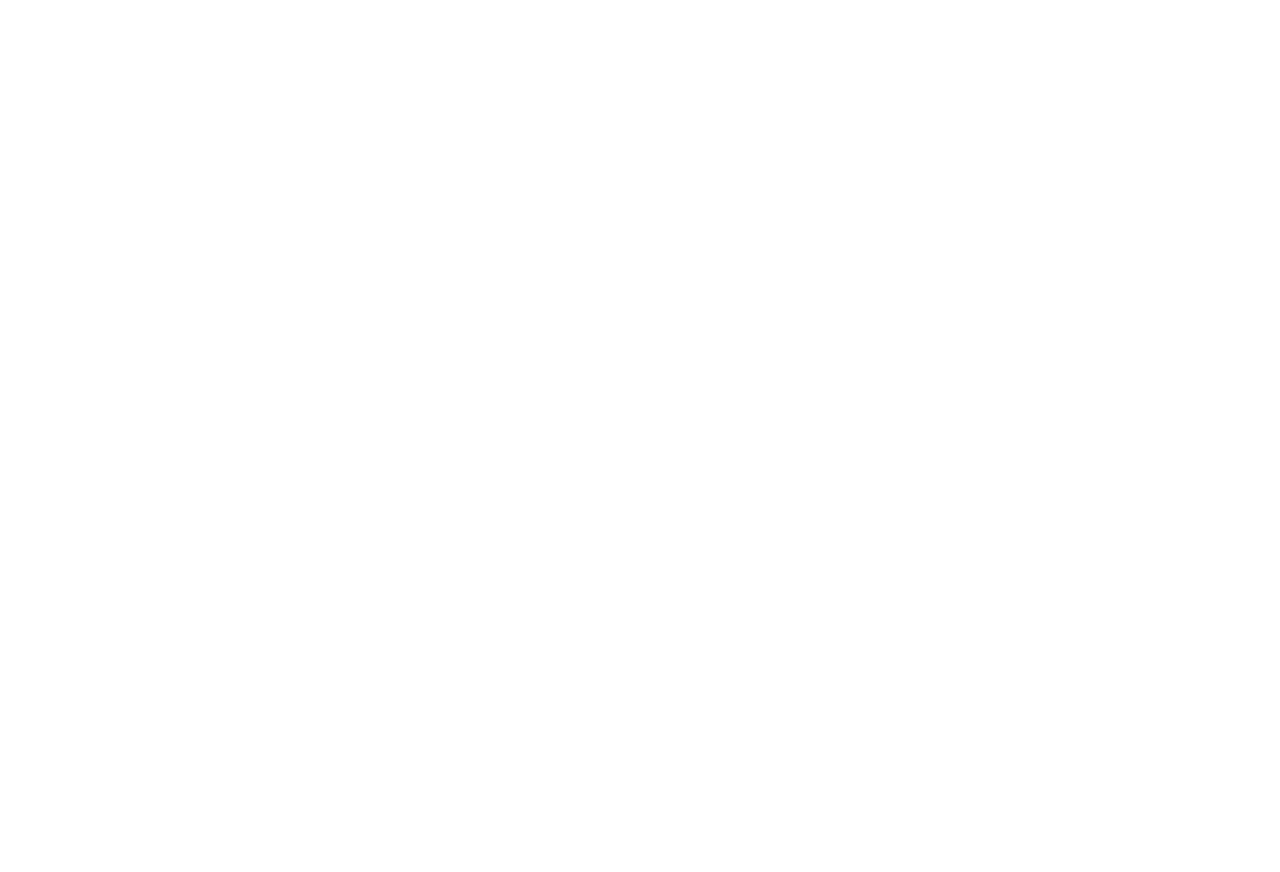
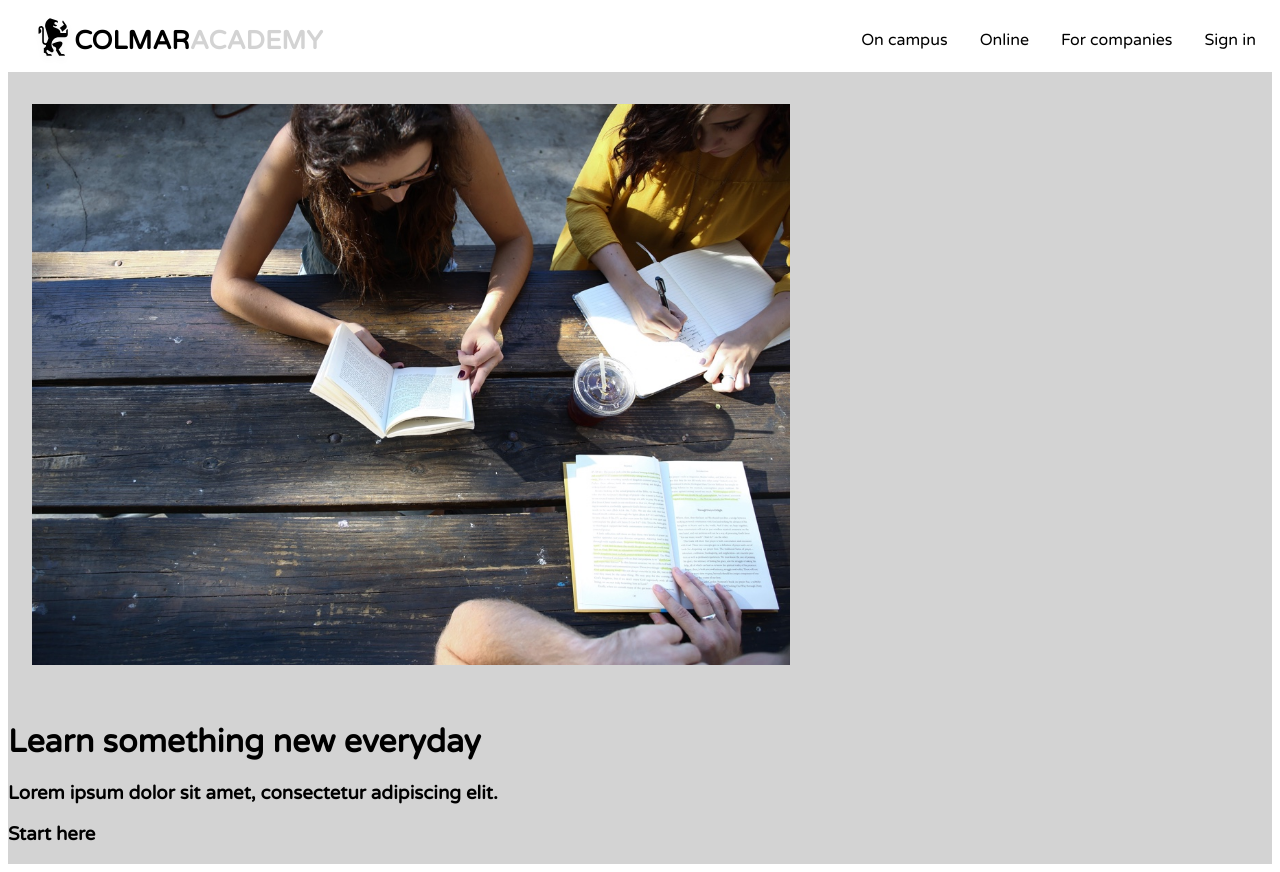
Before and after one commit to rmarsh11/ColmarAcademy, a plain HTML site: page index.html in a window 1280 px wide. Before the commit the page ends 800 px from the top, so only its background shows below. Drawn offline with Linux system fonts and the light colour scheme.

Commit message:
Nav Complete/ Banner Under Construction

```diff
--- a/index.html
+++ b/index.html
@@ -2,11 +2,44 @@
 <html>
 <head>
   <link rel="stylesheet" type="text/css" href="./resources/css/style.css">
+  <link href="https://fonts.googleapis.com/css?family=Varela+Round" rel="stylesheet">
+
 </head>
 
 <body>
 
 <!-- Header -->
+
+<header>
+  <nav class="container">
+    <div class="logo">
+      <img src="resources/media/images/ic-logo.svg">
+      <h3>COLMAR<span class="special-color">ACADEMY</span></h3>
+    </div>
+
+    <div class="menu">
+      <ul>
+        <li>On campus</li>
+        <li>Online</li>
+        <li>For companies</li>
+        <li>Sign in</li>
+      </ul>
+    </div>
+  </nav>
+
+<!-- Banner -->
+
+    <div class="flex-container">
+      <div class="main-banner">
+        <img src="resources/media/images/banner.jpg">
+        <h1>Learn something new everyday</h1>
+        <h3>Lorem ipsum dolor sit amet, consectetur adipiscing elit.<h3>
+          <p class="button">Start here</p>
+      </div>
+    </div>
+</header>
+
+
 
 
 
--- a/resources/css/style.css
+++ b/resources/css/style.css
@@ -0,0 +1,68 @@
+
+/* Header */
+
+html {
+  font-family: 'Varela Round', sans-serif;
+}
+
+nav div {
+  display: flex;
+  align-items: center;
+}
+
+nav.container {
+  display: flex;
+  align-items: center;
+  justify-content: space-between;
+}
+
+.menu ul {
+  display: flex;
+  flex-direction: row;
+  flex-wrap: wrap;
+  justify-content: space-between;
+  list-style: none;
+  margin: auto 0;
+}
+
+ul li {
+  display: inline;
+  padding: 0 16px;
+}
+
+.logo {
+  height: 32px;
+  margin-left: 24px;
+  font-size: 22px;
+}
+
+.logo img {
+  height: 50px;
+}
+
+header .container {
+  height: 64px;
+}
+
+h3 .special-color {
+  color: lightgray;
+}
+
+/* Banner */
+
+.flex-container {
+  width: 100%;
+  display: flex;
+  flex-wrap: wrap;
+}
+
+.main-banner {
+  background-color: lightgray;
+  width: 100%;
+  margin: 0 auto;
+}
+
+.main-banner img {
+  width: 60%;
+  padding: 32px 24px;
+}
```
